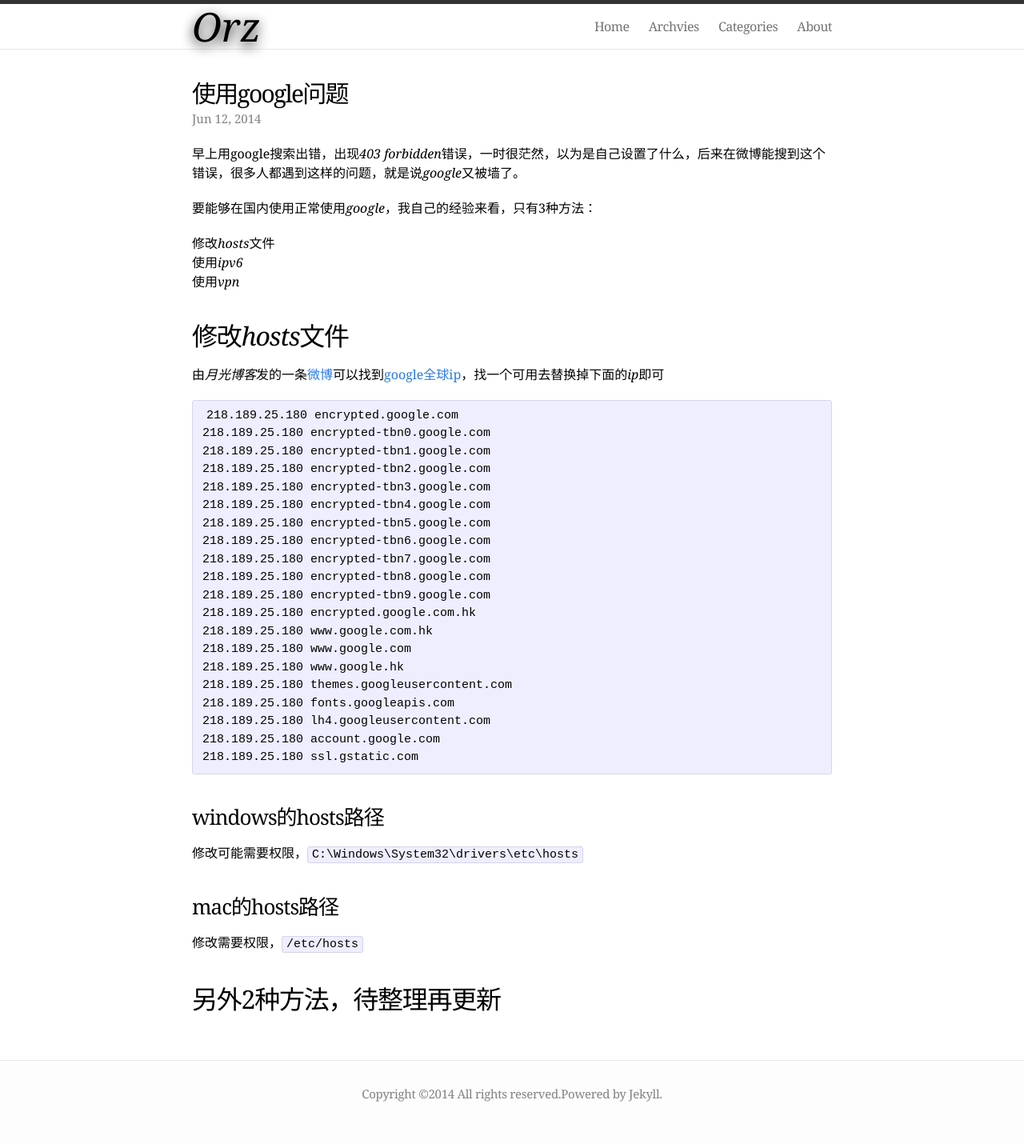
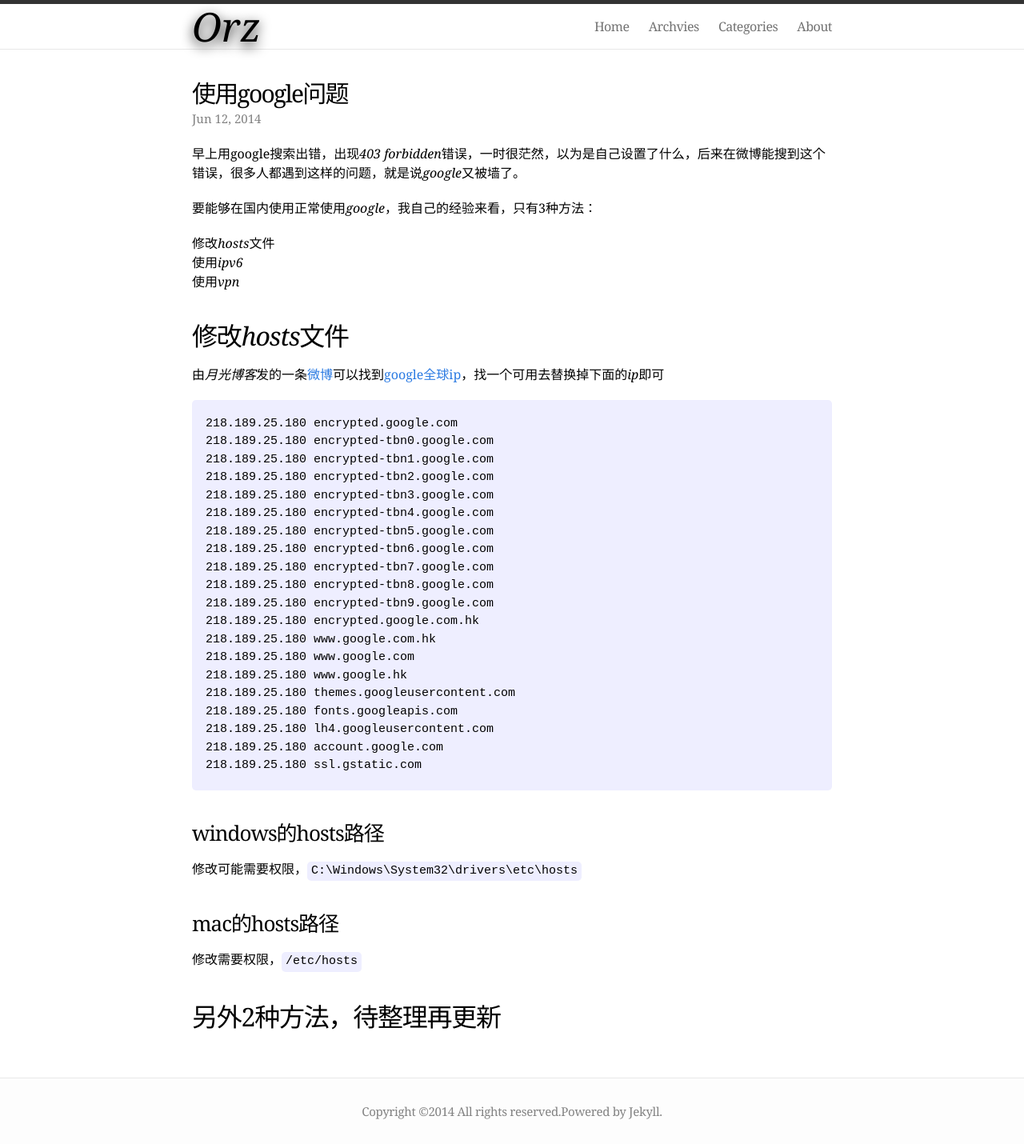
Before and after one commit to MaxwellXu/maxwellxu.github.com, a Jekyll site: the page built from _posts/2014-06-12-google-problem.md, in a window 1280 px wide. Shown: the whole page at 80% size. Built offline with Jekyll 4.4.1, drawn with Linux system fonts in a browser that asks for light colours; comment, search, counter and statistics services are not loaded; before the commit the page ends 1408 px from its top, so only the background shows below that.

Commit message:
update css

```diff
--- a/_posts/2014-06-12-google-problem.md
+++ b/_posts/2014-06-12-google-problem.md
@@ -19,26 +19,28 @@
 
 由*月光博客*发的一条[微博][1]可以找到[google全球ip][2]，找一个可用去替换掉下面的*ip*即可
 
-    218.189.25.180 encrypted.google.com
-    218.189.25.180 encrypted-tbn0.google.com
-    218.189.25.180 encrypted-tbn1.google.com
-    218.189.25.180 encrypted-tbn2.google.com
-    218.189.25.180 encrypted-tbn3.google.com
-    218.189.25.180 encrypted-tbn4.google.com
-    218.189.25.180 encrypted-tbn5.google.com
-    218.189.25.180 encrypted-tbn6.google.com
-    218.189.25.180 encrypted-tbn7.google.com
-    218.189.25.180 encrypted-tbn8.google.com
-    218.189.25.180 encrypted-tbn9.google.com
-    218.189.25.180 encrypted.google.com.hk
-    218.189.25.180 www.google.com.hk
-    218.189.25.180 www.google.com
-    218.189.25.180 www.google.hk
-    218.189.25.180 themes.googleusercontent.com
-    218.189.25.180 fonts.googleapis.com
-    218.189.25.180 lh4.googleusercontent.com
-    218.189.25.180 account.google.com
-    218.189.25.180 ssl.gstatic.com
+{% highlight TeX %}
+218.189.25.180 encrypted.google.com
+218.189.25.180 encrypted-tbn0.google.com
+218.189.25.180 encrypted-tbn1.google.com
+218.189.25.180 encrypted-tbn2.google.com
+218.189.25.180 encrypted-tbn3.google.com
+218.189.25.180 encrypted-tbn4.google.com
+218.189.25.180 encrypted-tbn5.google.com
+218.189.25.180 encrypted-tbn6.google.com
+218.189.25.180 encrypted-tbn7.google.com
+218.189.25.180 encrypted-tbn8.google.com
+218.189.25.180 encrypted-tbn9.google.com
+218.189.25.180 encrypted.google.com.hk
+218.189.25.180 www.google.com.hk
+218.189.25.180 www.google.com
+218.189.25.180 www.google.hk
+218.189.25.180 themes.googleusercontent.com
+218.189.25.180 fonts.googleapis.com
+218.189.25.180 lh4.googleusercontent.com
+218.189.25.180 account.google.com
+218.189.25.180 ssl.gstatic.com
+{% endhighlight %}
 
 ### windows的hosts路径
 修改可能需要权限，`C:\Windows\System32\drivers\etc\hosts`
--- a/static/css/main.css
+++ b/static/css/main.css
@@ -257,12 +257,14 @@
 
 .post pre,
 .post code {
-  border: 1px solid #d5d5e9;
+  display: inline-block;
   background-color: #eef;
   padding: 8px 12px;
+/*
+  border: 1px solid #d5d5e9;
   -webkit-border-radius: 3px;
   -moz-border-radius: 3px;
-  border-radius: 3px;
+  border-radius: 3px;*/
   font-size: 15px;
 }
 
@@ -280,9 +282,9 @@
   border: 1px solid #000;
   background-color: #333;
   color: #FFF;
-  -webkit-border-radius: 3px;
+/*  -webkit-border-radius: 3px;
   -moz-border-radius: 3px;
-  border-radius: 3px;
+  border-radius: 3px;*/
 }
 
 .post pre.terminal code { background-color: #333; }
@@ -290,7 +292,17 @@
 /* Syntax highlighting styles */
 /* ----------------------------------------------------------*/
 
-.highlight  { background: #ffffff; }
+.highlight  {
+  padding: 10px 0;
+  width: 100%;
+  overflow: auto;
+}
+.highlight, p > pre, p > code, p > nobr > code, li > code, h5 > code, .note > code{
+  background: #eef;
+  -webkit-border-radius: 5px;
+  -moz-border-radius: 5px;
+  border-radius: 5px;
+}
 .highlight .c { color: #999988; font-style: italic } /* Comment */
 .highlight .err { color: #a61717; background-color: #e3d2d2 } /* Error */
 .highlight .k { font-weight: bold } /* Keyword */
```
Also changed, not shown: _posts/2014-05-31-welcome-to-jekyll.md (renamed from _posts/2014-05-31-welcome-to-jekyll.markdown).
